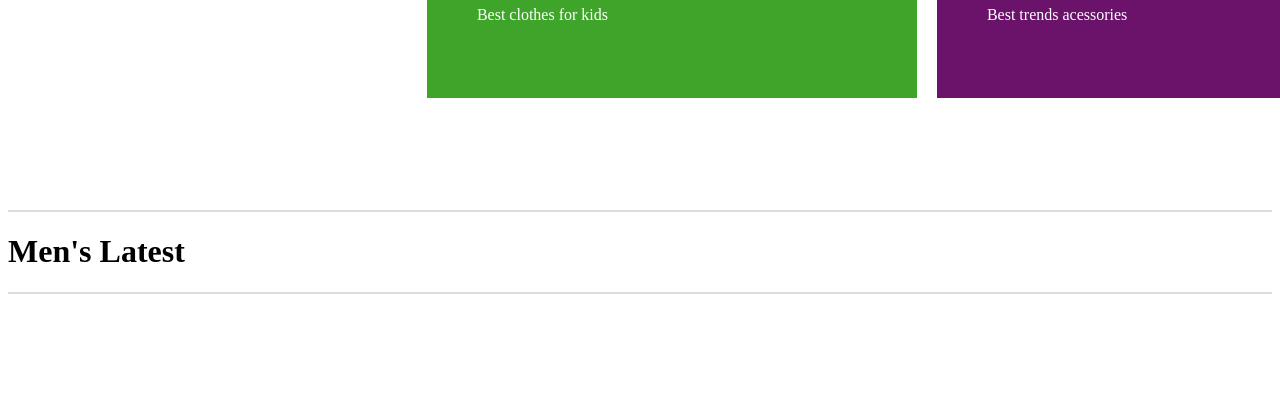
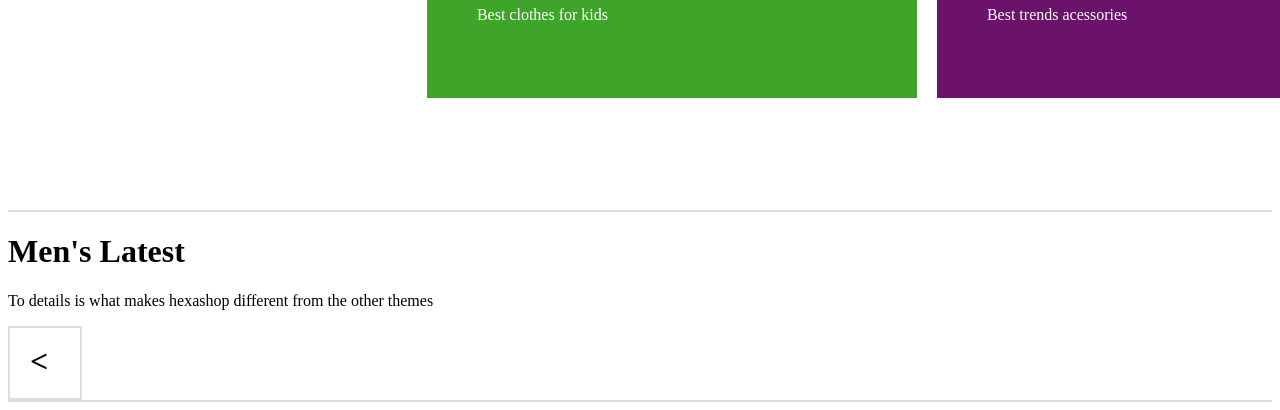
Before and after one commit to DanyloLacoy/longsite, a plain HTML site: page index.html in a window 1280 px wide. Shown: the part 561-971 px from the top of the page. Before the commit the page ends 863 px from the top, so only its background shows below. Drawn offline with Linux system fonts and the light colour scheme.

Commit message:
Update index.html

```diff
--- a/index.html
+++ b/index.html
@@ -63,6 +63,8 @@
 <!-- ÀREA DOS HOMENS-->
     <div id="MenArea">
         <h1>Men's Latest</h1>
+        <p class="MAText>Details">To details is what makes hexashop different from the other themes</p>
+        <div class="Arrow"> <h1 class="Arr"><</h1></div>
     </div>
 </body>
 </html>
```
